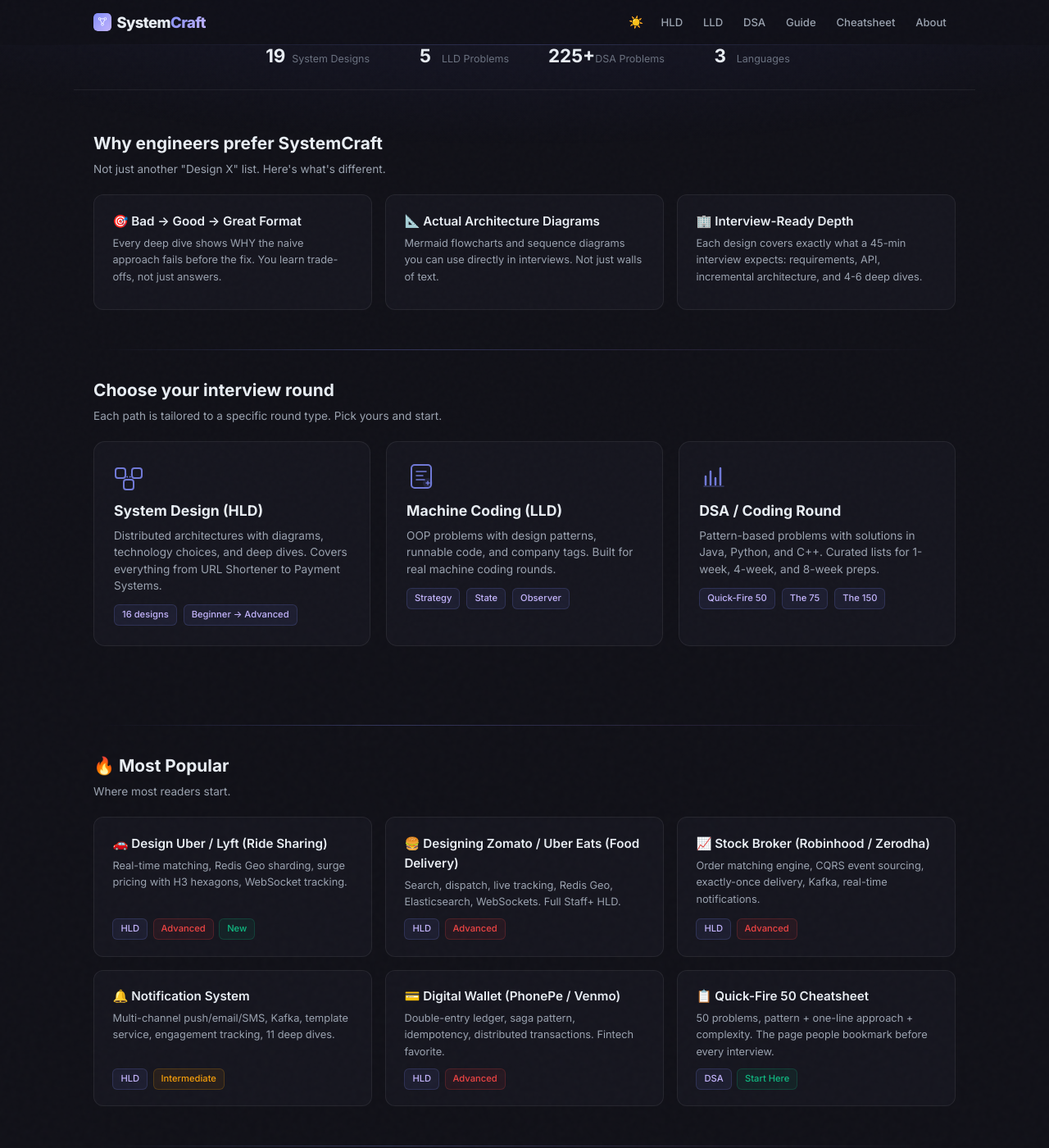
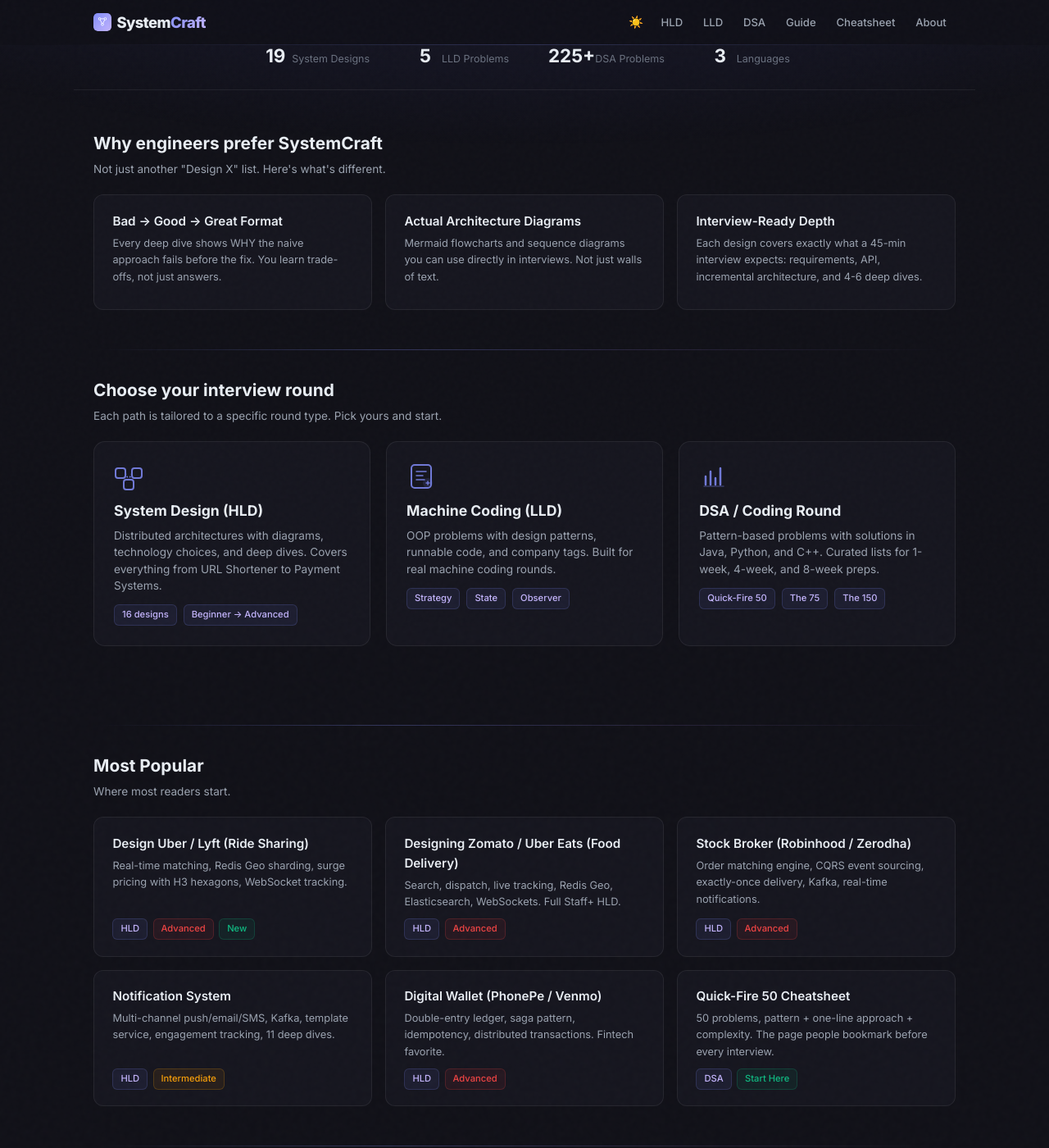
Before and after one commit to iluzn/HLD-Designs, a Jekyll site: the page built from index.html, in a window 1280 px wide and 1400 px high, scrolled down 602 px. Shown: the whole window at 82% size. Built offline with Jekyll 4.4.1, drawn with Linux system fonts in a browser that asks for light colours; some of the changed text lies outside the part shown.

Commit message:
remove emojis from homepage and HLD page: cleaner, more professional look

```diff
--- a/index.html
+++ b/index.html
@@ -246,7 +246,7 @@
     <a href="/hld/Uber" class="hero-preview">
         <div class="preview-card">
             <span class="preview-badge">New</span>
-            <strong>🚗 Design Uber / Lyft — Ride Sharing Platform</strong>
+            <strong>Design Uber / Lyft — Ride Sharing Platform</strong>
             <span class="preview-topics">Redis Geo · WebSocket · Distributed Locking · Surge Pricing · H3</span>
         </div>
     </a>
@@ -266,15 +266,15 @@
     <div class="section-sub">Not just another "Design X" list. Here's what's different.</div>
     <div class="popular">
         <div class="pop-card" style="cursor:default;">
-            <h4>🎯 Bad → Good → Great Format</h4>
+            <h4>Bad → Good → Great Format</h4>
             <p>Every deep dive shows WHY the naive approach fails before the fix. You learn trade-offs, not just answers.</p>
         </div>
         <div class="pop-card" style="cursor:default;">
-            <h4>📐 Actual Architecture Diagrams</h4>
+            <h4>Actual Architecture Diagrams</h4>
             <p>Mermaid flowcharts and sequence diagrams you can use directly in interviews. Not just walls of text.</p>
         </div>
         <div class="pop-card" style="cursor:default;">
-            <h4>🏢 Interview-Ready Depth</h4>
+            <h4>Interview-Ready Depth</h4>
             <p>Each design covers exactly what a 45-min interview expects: requirements, API, incremental architecture, and 4-6 deep dives.</p>
         </div>
     </div>
@@ -309,37 +309,37 @@
 
 <!-- MOST POPULAR — surface your best content -->
 <div class="section">
-    <div class="section-title">🔥 Most Popular</div>
+    <div class="section-title">Most Popular</div>
     <div class="section-sub">Where most readers start.</div>
 
     <div class="popular">
         <a class="pop-card" href="/hld/Uber">
-            <h4>🚗 Design Uber / Lyft (Ride Sharing)</h4>
+            <h4>Design Uber / Lyft (Ride Sharing)</h4>
             <p>Real-time matching, Redis Geo sharding, surge pricing with H3 hexagons, WebSocket tracking.</p>
             <div class="meta"><span class="tag">HLD</span><span class="tag tag-difficulty-hard">Advanced</span><span class="tag" style="background:rgba(16,185,129,0.08);border-color:rgba(16,185,129,0.2);color:#10b981;">New</span></div>
         </a>
         <a class="pop-card" href="/hld/Zomato">
-            <h4>🍔 Designing Zomato / Uber Eats (Food Delivery)</h4>
+            <h4>Designing Zomato / Uber Eats (Food Delivery)</h4>
             <p>Search, dispatch, live tracking, Redis Geo, Elasticsearch, WebSockets. Full Staff+ HLD.</p>
             <div class="meta"><span class="tag">HLD</span><span class="tag tag-difficulty-hard">Advanced</span></div>
         </a>
         <a class="pop-card" href="/hld/StockBroker">
-            <h4>📈 Stock Broker (Robinhood / Zerodha)</h4>
+            <h4>Stock Broker (Robinhood / Zerodha)</h4>
             <p>Order matching engine, CQRS event sourcing, exactly-once delivery, Kafka, real-time notifications.</p>
             <div class="meta"><span class="tag">HLD</span><span class="tag tag-difficulty-hard">Advanced</span></div>
         </a>
         <a class="pop-card" href="/hld/NotificationSystem">
-            <h4>🔔 Notification System</h4>
+            <h4>Notification System</h4>
             <p>Multi-channel push/email/SMS, Kafka, template service, engagement tracking, 11 deep dives.</p>
             <div class="meta"><span class="tag">HLD</span><span class="tag tag-difficulty-medium">Intermediate</span></div>
         </a>
         <a class="pop-card" href="/hld/DigitalWallet">
-            <h4>💳 Digital Wallet (PhonePe / Venmo)</h4>
+            <h4>Digital Wallet (PhonePe / Venmo)</h4>
             <p>Double-entry ledger, saga pattern, idempotency, distributed transactions. Fintech favorite.</p>
             <div class="meta"><span class="tag">HLD</span><span class="tag tag-difficulty-hard">Advanced</span></div>
         </a>
         <a class="pop-card" href="/cheatsheet">
-            <h4>📋 Quick-Fire 50 Cheatsheet</h4>
+            <h4>Quick-Fire 50 Cheatsheet</h4>
             <p>50 problems, pattern + one-line approach + complexity. The page people bookmark before every interview.</p>
             <div class="meta"><span class="tag">DSA</span><span class="tag tag-difficulty-easy">Start Here</span></div>
         </a>
@@ -348,7 +348,7 @@
 
 <!-- TESTIMONIALS — social proof -->
 <div class="section">
-    <div class="section-title">💬 What Engineers Say</div>
+    <div class="section-title">What Engineers Say</div>
     <div class="popular">
         <div class="pop-card" style="cursor:default;border-left:3px solid var(--accent);">
             <p style="font-style:italic;margin-bottom:0.6rem;">"Used the Uber and Zomato designs to prep for my Grab interview. The Bad → Good → Great format made me understand WHY, not just WHAT. Got the offer."</p>
@@ -367,21 +367,21 @@
 
 <!-- COMPANY PREP -->
 <div class="section">
-    <div class="section-title">🏢 Company-Specific Prep</div>
+    <div class="section-title">Company-Specific Prep</div>
     <div class="section-sub">Curated problems by company. Know what they ask before you walk in.</div>
     <div class="popular">
         <a class="pop-card" href="/companies/amazon">
-            <h4>🟠 Amazon</h4>
+            <h4>Amazon</h4>
             <p>URL Shortener, Chat System, Rate Limiter, Notification System, Parking Lot, and more.</p>
             <div class="meta"><span class="tag">HLD + LLD</span><span class="tag">Most Asked</span></div>
         </a>
         <a class="pop-card" href="/companies/flipkart">
-            <h4>🔵 Flipkart</h4>
+            <h4>Flipkart</h4>
             <p>Twitter Feed, URL Shortener, Parking Lot, Splitwise. Heavy on machine coding.</p>
             <div class="meta"><span class="tag">HLD + LLD</span><span class="tag">Machine Coding Heavy</span></div>
         </a>
         <a class="pop-card" href="/companies/phonpe">
-            <h4>🟣 PhonePe</h4>
+            <h4>PhonePe</h4>
             <p>Digital Wallet, Delayed Triggers, Splitwise, Parking Lot. Fintech-focused designs.</p>
             <div class="meta"><span class="tag">HLD + LLD</span><span class="tag">Fintech</span></div>
         </a>
```
Also changed, not shown: pages/hld.html (+19 -19 lines).
